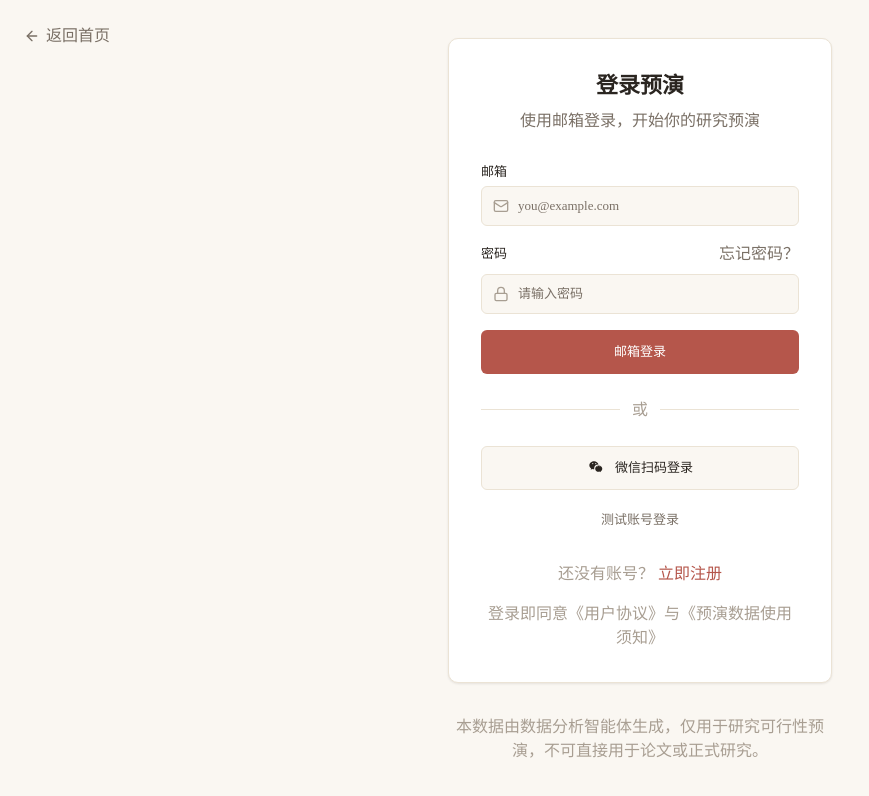
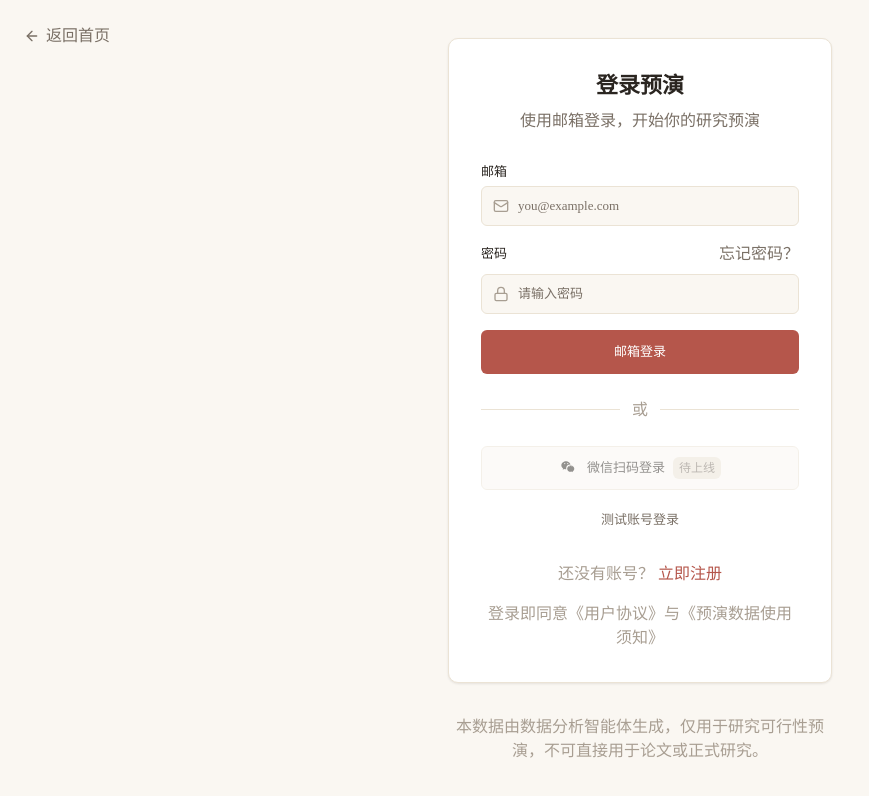
Before and after one commit to GassamFlower/dataAnalysisAgent, a Next.js app in the folder web/: page /login in a window 1280 px wide. Shown: the top 796 px of the page, without its empty margins (0-869 px from the left). Built offline with nearby package versions, Linux system fonts and the light colour scheme; no server answers.

Commit message:
feat(login): 微信扫码登录按钮标记为待上线

```diff
--- a/web/app/login/page.tsx
+++ b/web/app/login/page.tsx
@@ -227,13 +227,14 @@ function LoginForm() {
             variant="outline"
             className="w-full"
             size="lg"
-            onClick={handleWechatLogin}
-            disabled={loading}
+            disabled
+            title="功能开发中"
           >
             <svg className="mr-2 h-5 w-5" viewBox="0 0 24 24" fill="currentColor">
               <path d="M8.69 4C5.43 4 2.8 6.13 2.8 8.78c0 1.49.83 2.83 2.13 3.74l-.53 1.6 1.86-.94c.66.13 1.3.27 1.99.27.18 0 .35-.02.53-.03-.11-.38-.18-.78-.18-1.2 0-2.46 2.12-4.46 4.74-4.46.17 0 .33.01.5.03-.5-2.3-2.94-3.99-5.15-3.99zM6.9 7.44c-.4 0-.73-.33-.73-.73s.33-.73.73-.73.73.33.73.73-.33.73-.73.73zm3.6 0c-.4 0-.73-.33-.73-.73s.33-.73.73-.73.73.33.73.73-.33.73-.73.73zm3.58 1.52c-2.36 0-4.27 1.7-4.27 3.8 0 2.1 1.91 3.8 4.27 3.8.5 0 .99-.08 1.45-.22l1.32.67-.36-1.1c.96-.69 1.86-1.66 1.86-3.15 0-2.1-1.91-3.8-4.27-3.8zm-1.42 1.1c-.27 0-.49-.22-.49-.49s.22-.49.49-.49.49.22.49.49-.22.49-.49.49zm2.84 0c-.27 0-.49-.22-.49-.49s.22-.49.49-.49.49.22.49.49-.22.49-.49.49z"/>
             </svg>
             微信扫码登录
+            <span className="ml-2 rounded bg-muted px-1.5 py-0.5 text-xs text-muted-foreground">待上线</span>
           </Button>
 
           {isDevelopment && (
```
